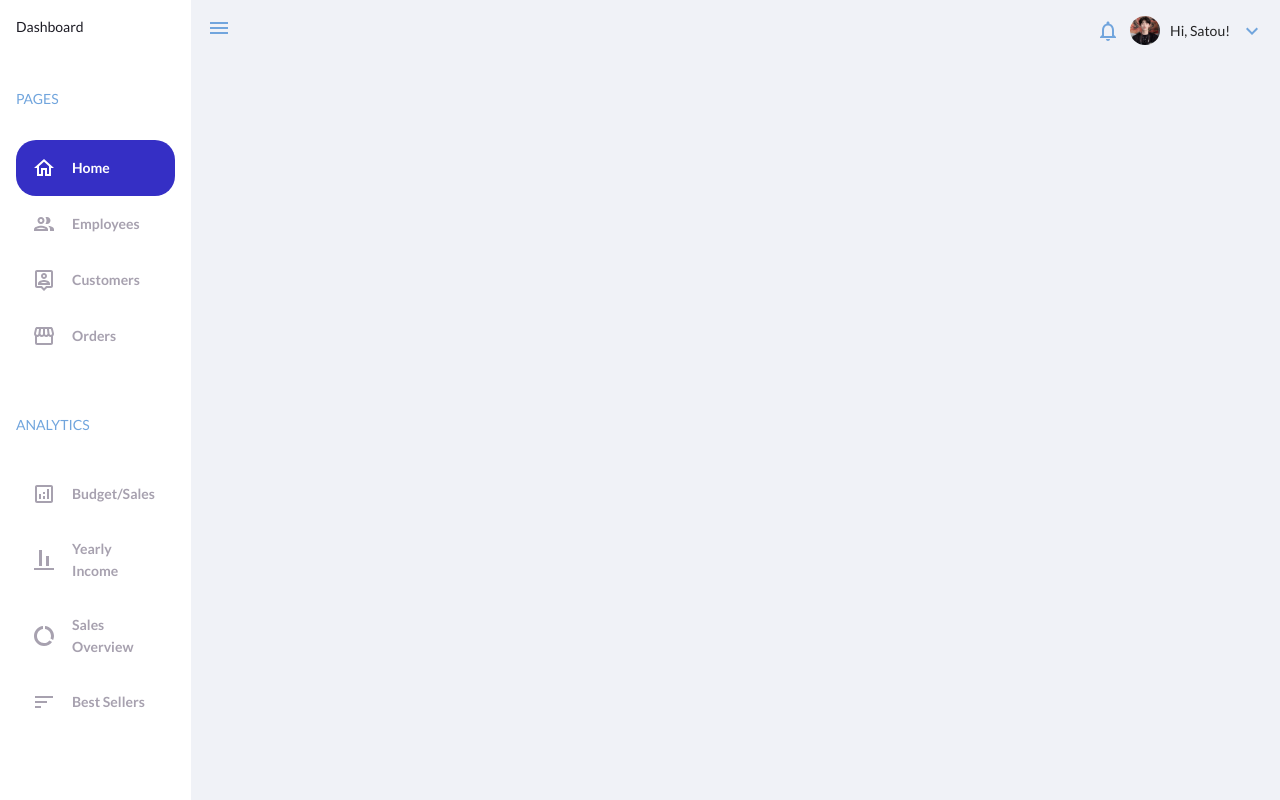
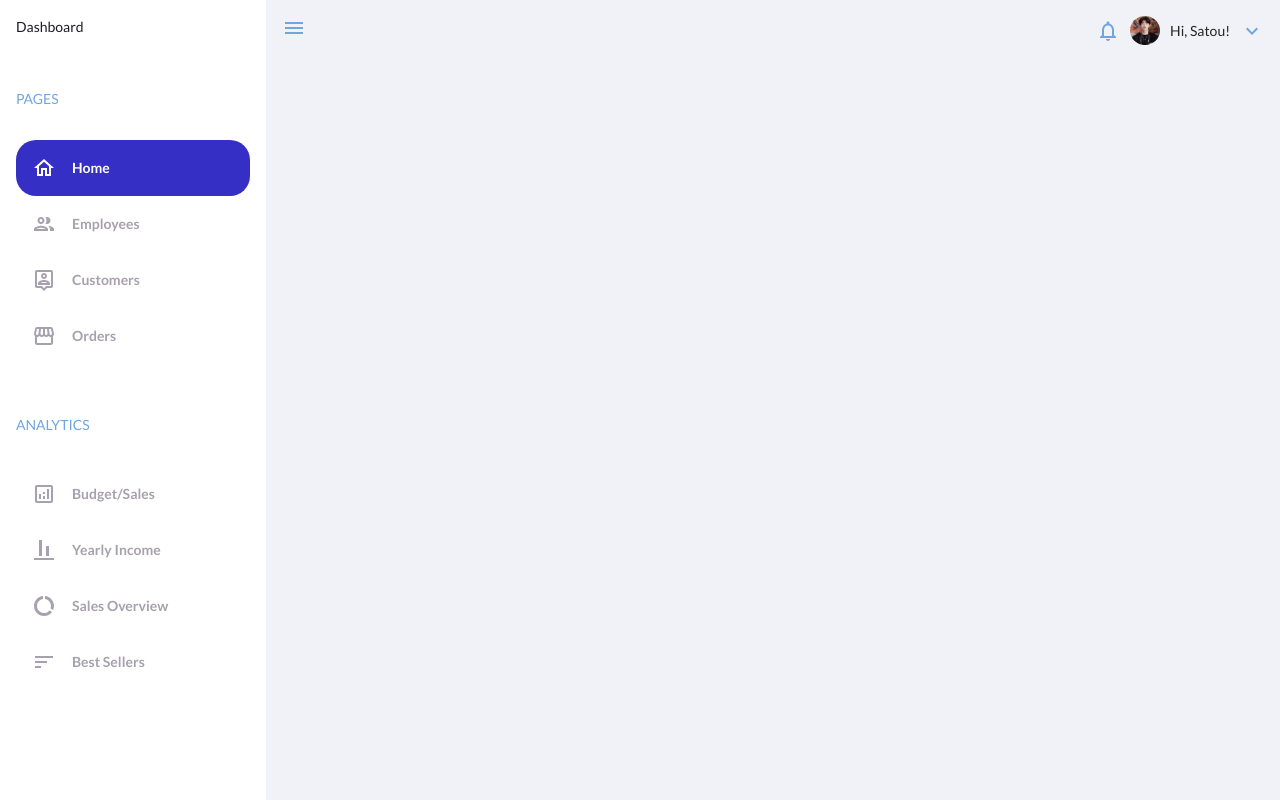
Before and after one commit to artemromaniv/project_admin_dashboard, a React (Vite) app: page / in a window 1280 px wide. Built offline with nearby package versions, Linux system fonts and the light colour scheme.

Commit message:
minor changes to navbar styling

```diff
--- a/src/App.css
+++ b/src/App.css
@@ -39,7 +39,7 @@
 
 
 .nav-container {
-  width: 17.5%;
+  width: 21rem;
   background-color: white;
 }
 
```
Also changed, not shown: 1 other file (tests, documents, lock files or other folders).
